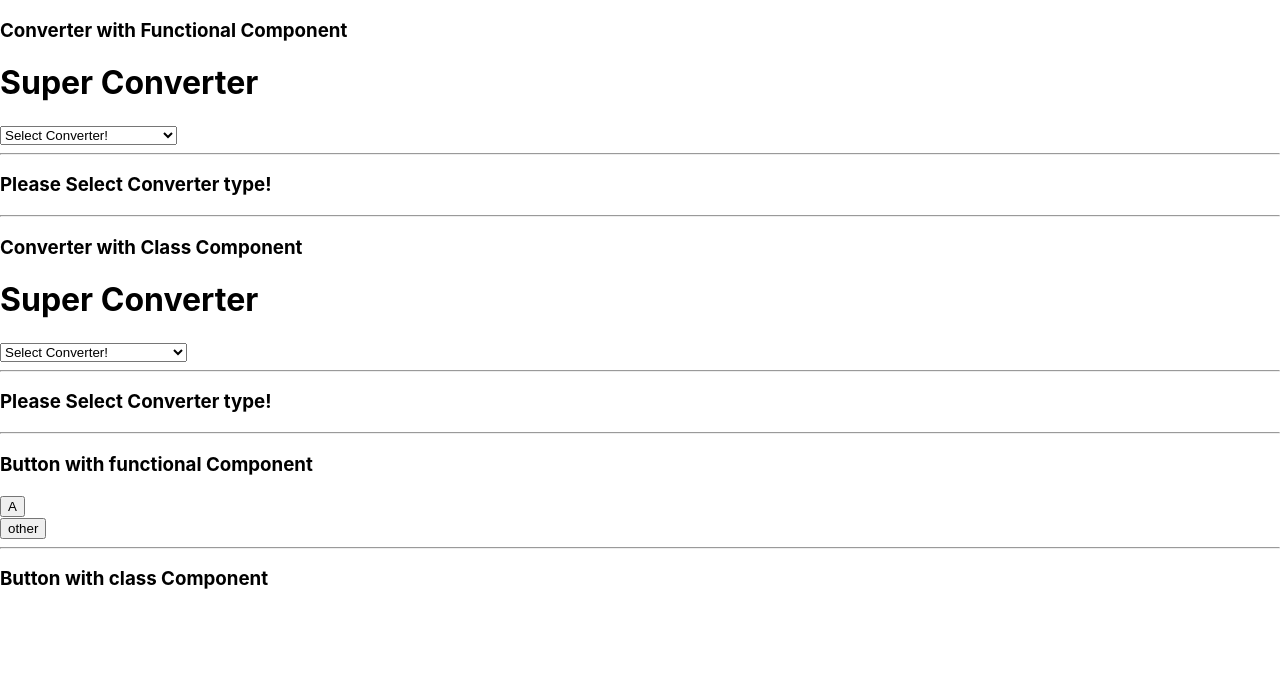
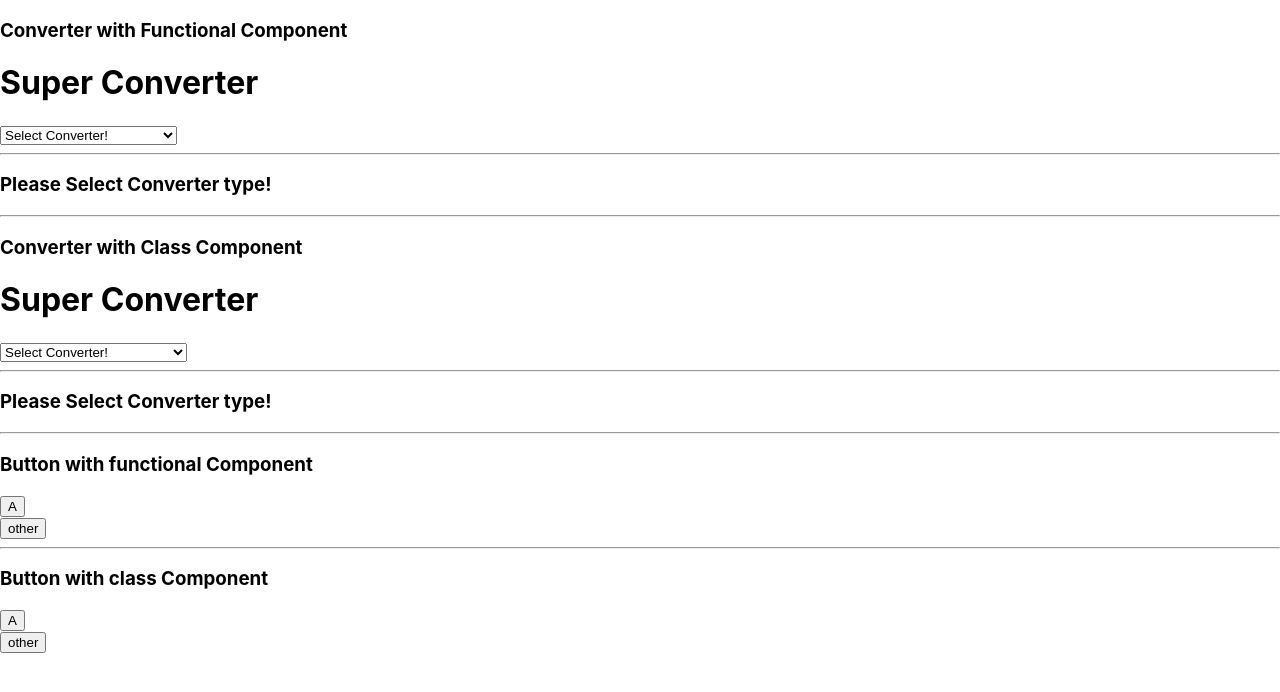
Before and after one commit to ericagong/ReactLab, a React (Create React App) app: page / in a window 1280 px wide. Shown: the top 692 px of the page. Built offline with nearby package versions, Linux system fonts and the light colour scheme.

Commit message:
props with class component

```diff
--- a/src/App.js
+++ b/src/App.js
@@ -1,18 +1,27 @@
 import React from "react";
+
+import SuperConverter from "./components/state/function/SuperConverter";
 import ClassSuperConverter from "./components/state/class/ClassSuperConverter";
-import SuperConverter from "./components/state/function/SuperConverter";
 import Button from "./components/props/function/Button";
+import ClassButton from "./components/props/class/ClassButton";
 
 function App() {
-  const [value, setValue] = React.useState("A");
-  const changeValue = () => {
-    setValue((curr) => {
-      if (curr === "A") {
-        return "B";
-      } else {
-        return "A";
-      }
-    });
+  const [value1, setValue1] = React.useState("A");
+  const [value2, setValue2] = React.useState("A");
+  const changeValue = (event) => {
+    console.log(event.target);
+    const id = event.target.id;
+    if (id === "1") {
+      setValue1((curr) => {
+        if (curr === "A") return "B";
+        else return "A";
+      });
+    } else {
+      setValue2((curr) => {
+        if (curr === "A") return "B";
+        else return "A";
+      });
+    }
   };
   return (
     <div className='App'>
@@ -26,10 +35,12 @@ function App() {
       <hr />
       <div className='propsLab'>
         <h3>Button with functional Component</h3>
-        <Button text={value} changeValue={changeValue} />
+        <Button text={value1} id='1' changeValue={changeValue} />
         <Button text='other' />
         <hr />
         <h3>Button with class Component</h3>
+        <ClassButton text={value2} id='2' changeValue={changeValue} />
+        <ClassButton text='other' />
       </div>
     </div>
   );
--- /dev/null
+++ b/src/components/props/class/ClassButton.jsx
@@ -0,0 +1,16 @@
+import React from "react";
+
+class ClassButton extends React.Component {
+  render() {
+    return (
+      <div>
+        <button onClick={this.props.changeValue} id={this.props.id}>
+          {/* TODO event occrus at most inner element! */}
+          {this.props.text}
+        </button>
+      </div>
+    );
+  }
+}
+
+export default ClassButton;
--- a/src/components/props/function/Button.jsx
+++ b/src/components/props/function/Button.jsx
@@ -1,10 +1,13 @@
 import React from "react";
 
-const Button = ({ text, changeValue }) => {
+const Button = ({ text, changeValue, id }) => {
   console.log(`${text} was renderd!`);
   return (
     <div>
-      <button onClick={changeValue}>{text}</button>
+      <button onClick={changeValue} id={id}>
+        {/* TODO event occrus at most inner element! */}
+        {text}
+      </button>
     </div>
   );
 };
```
